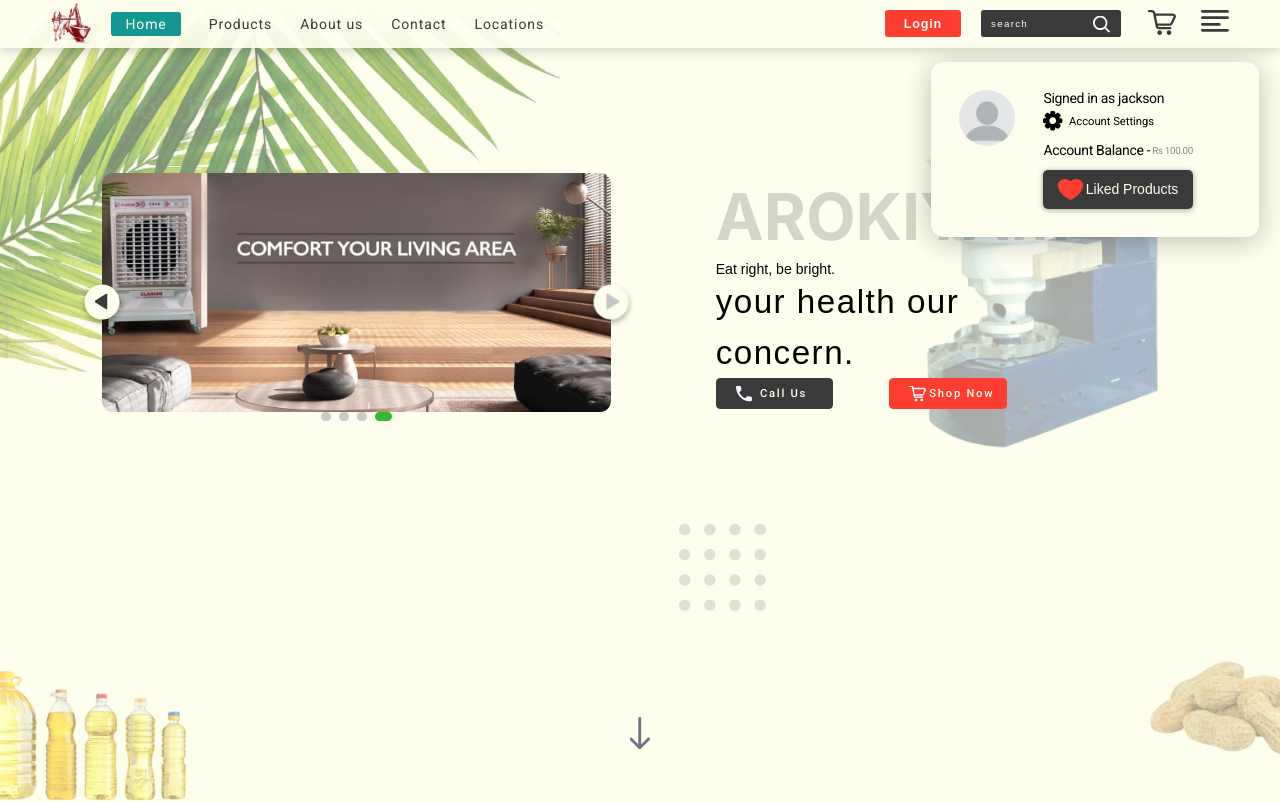
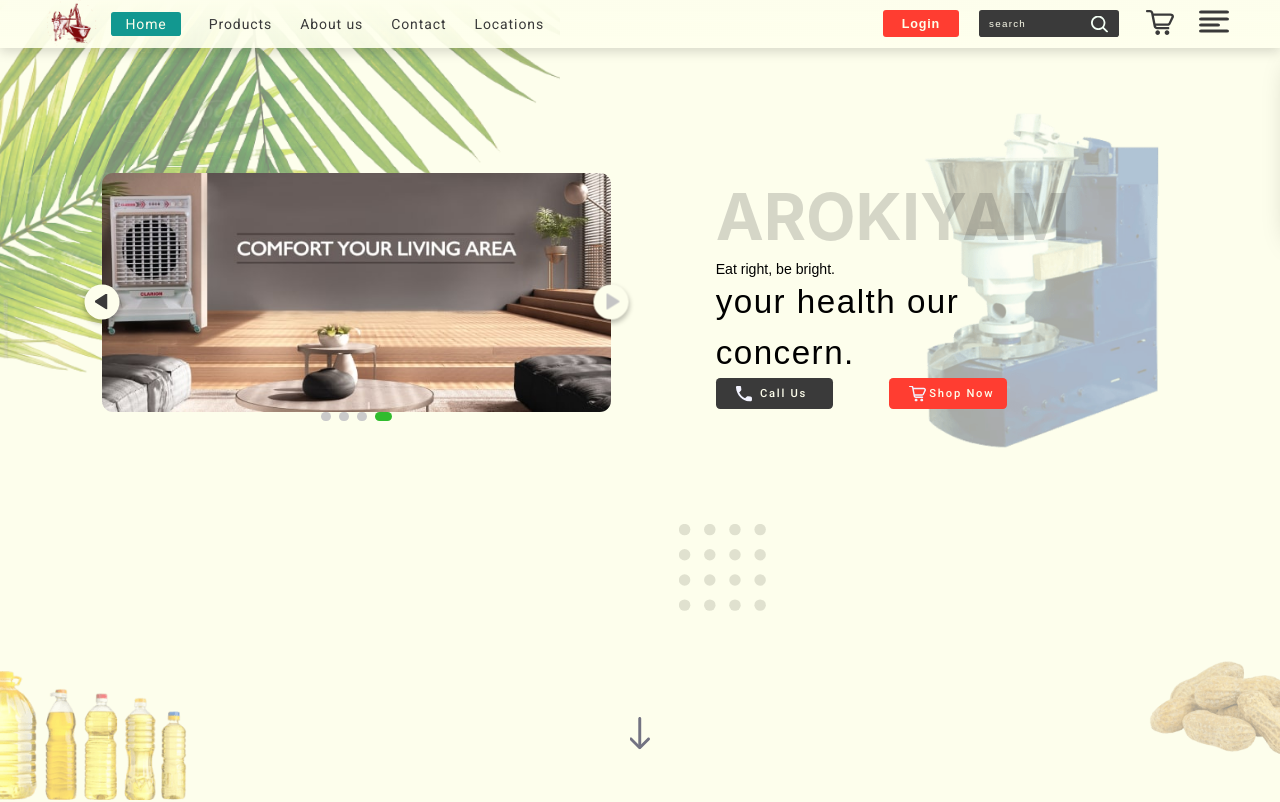
Before and after one commit to jacksonnadar/e-commerce-arokiyam, a React (Create React App) app: page / in a window 1280 px wide. Shown: the top 802 px of the page. Built offline with nearby package versions, Linux system fonts and the light colour scheme; a web font is replaced by a local one.

Commit message:
animation added

```diff
--- a/src/assets/components/Header/Header.scss
+++ b/src/assets/components/Header/Header.scss
@@ -120,6 +120,42 @@
         .cart {
           margin-right: 1.8rem;
         }
+        .ham-menu {
+          display: flex;
+          flex-direction: column;
+          justify-content: space-between;
+          min-height: 23px;
+          width: 30px;
+
+          .bar {
+            height: 3.9px;
+            width: 100%;
+            background-color: var(--d-grey);
+            border-radius: 4px;
+            transform: scaleY(0.8);
+            transition: all 0.5s;
+            transform-origin: center;
+          }
+          .bar:nth-child(3) {
+            width: 70%;
+            transform-origin: left;
+          }
+          .bar:nth-child(2) {
+            transform-origin: left;
+          }
+        }
+        .ham-menu-active {
+          .bar:nth-child(3),
+          .bar:nth-child(2) {
+            transform: scaleX(0);
+          }
+          .bar:nth-child(1) {
+            transform: rotateZ(45deg) translate(5px, 9.5px) scaleX(1.1);
+          }
+          .bar:nth-child(4) {
+            transform: rotateZ(-45deg) translate(5px, -9.5px) scaleX(1.1);
+          }
+        }
         .ham-menu,
         .cart {
           cursor: pointer;
--- a/src/assets/components/Header/Header.tsx
+++ b/src/assets/components/Header/Header.tsx
@@ -1,4 +1,4 @@
-import React, { useRef, useState } from 'react';
+import React, { useState } from 'react';
 import NavLinks from './NavLinks';
 
 import logo from '../../images/pngs/logo.png';
@@ -9,7 +9,6 @@
 export interface Props {}
 
 const Header: React.FC<Props> = () => {
-  const menuRef = useRef<HTMLDivElement | null>(null);
   const [isMenuActive, setIsMenuActive] = useState(false);
   const menuClickHandler = () => {
     setIsMenuActive(!isMenuActive);
@@ -36,25 +35,14 @@
                 />
               </svg>
             </div>
-            <div className="ham-menu" onClick={menuClickHandler}>
-              <svg viewBox="0 0 30 24" fill="none">
-                <rect width="29.8571" height="3" rx="1.5" fill="#3A3A3A" />
-                <rect
-                  y="6.76007"
-                  width="29.8571"
-                  height="3"
-                  rx="1.5"
-                  fill="#3A3A3A"
-                />
-                <rect y="14" width="21" height="3" rx="1.5" fill="#3A3A3A" />
-                <rect
-                  y="20.2803"
-                  width="29.8571"
-                  height="3"
-                  rx="1.5"
-                  fill="#3A3A3A"
-                />
-              </svg>
+            <div
+              className={isMenuActive ? 'ham-menu ham-menu-active' : 'ham-menu'}
+              onClick={menuClickHandler}
+            >
+              <div className="bar"></div>
+              <div className="bar"></div>
+              <div className="bar"></div>
+              <div className="bar"></div>
             </div>
           </div>
         </section>
@@ -62,7 +50,8 @@
       <Menu isMenuActive={isMenuActive} />
 
       <div
-        className={!isMenuActive ? 'overlay overlay-active' : 'overlay'}
+        className={isMenuActive ? 'overlay overlay-active' : 'overlay'}
+        onClick={() => setIsMenuActive(false)}
       ></div>
     </header>
   );
--- a/src/assets/components/Header/Menu/Menu.scss
+++ b/src/assets/components/Header/Menu/Menu.scss
@@ -12,8 +12,10 @@
   transition: transform 0.5s cubic-bezier(0, 0.06, 0.37, 1.19);
   @include ipadpro {
     right: 0rem;
-    top: var(--header-height);
-    min-height: calc(100vh - var(--header-height));
+    transform: translateX(-100%);
+    top: 0;
+    left: 0;
+    min-height: 100vh;
     width: 50vw;
   }
   @include mobile {
--- a/src/assets/components/Header/Menu/Menu.tsx
+++ b/src/assets/components/Header/Menu/Menu.tsx
@@ -9,7 +9,7 @@
 
 const Menu: React.FC<Props> = ({ isMenuActive }) => {
   return (
-    <div className={isMenuActive ? 'Menu' : 'Menu active-menu'}>
+    <div className={!isMenuActive ? 'Menu' : 'Menu active-menu'}>
       <section className="top">
         <div className="profile-pic">
           <img src={avatar} alt="" />
--- a/src/assets/components/SingleDetail/SingleDetail.scss
+++ b/src/assets/components/SingleDetail/SingleDetail.scss
@@ -24,6 +24,7 @@
       white-space: nowrap;
       overflow: hidden;
       text-overflow: ellipsis;
+      transform: translate(-2rem, 0);
     }
     .description {
       font-weight: 300;
@@ -32,6 +33,7 @@
       text-align: right;
       letter-spacing: 0.065em;
       overflow: hidden;
+      transform: translate(-3rem, 0);
     }
   }
   .image {
@@ -42,7 +44,8 @@
       height: auto;
       object-fit: cover;
       opacity: 0;
-      transition: opacity 0.5s;
+
+      transform: translate(3rem, 0);
     }
   }
   button.shop-now {
@@ -58,6 +61,7 @@
     font-weight: bold;
     font-size: 0.9rem;
     letter-spacing: 0.065em;
+    transform: translateY(2rem);
     @include ipadpro {
       width: 12rem;
       height: 2.5rem;
@@ -72,9 +76,11 @@
   .text {
     .title {
       text-align: left;
+      transform: translate(2rem, 0);
     }
     .description {
       text-align: left;
+      transform: translate(2rem, 0);
     }
     button.shop-now {
       align-self: flex-start;
@@ -83,6 +89,9 @@
   .image {
     display: flex;
     justify-content: flex-end;
+    img {
+      transform: translate(-3rem, 0);
+    }
   }
 }
 .SingleDetail,
@@ -91,8 +100,17 @@
     flex-direction: column-reverse;
   }
   .text {
+    .active {
+      opacity: 1 !important;
+      transform: translate(0, 0) !important;
+    }
     .title {
+      opacity: 0;
+      transition: all 1s;
+
       @include ipadpro {
+        transition: all 1s 0.5s;
+        transform: translate(0, -2rem);
         text-align: center;
         margin: 2rem 0 2rem 0;
         font-size: 2rem;
@@ -102,16 +120,23 @@
       }
     }
     .description {
+      opacity: 0;
+      transition: all 0.7s cubic-bezier(0.075, 0.82, 0.165, 1) 0.7s;
       @include ipadpro {
+        transition-delay: 1s;
         text-align: center;
         font-size: 1.1rem;
+        transform: translate(0, -2rem);
       }
       @include mobile {
         font-size: 0.9rem;
       }
     }
     button.shop-now {
+      opacity: 0;
+      transition: all 0.7s cubic-bezier(0.075, 0.82, 0.165, 1) 01s;
       @include ipadpro {
+        transition-delay: 1.3s;
         align-self: center;
       }
     }
@@ -122,9 +147,15 @@
       min-height: 100%;
     }
     img {
+      transition: all 1s;
       @include ipadpro {
+        transform: translate(0, -2rem);
         width: 100%;
       }
     }
+    .img-active {
+      opacity: 1;
+      transform: translate(0, 0);
+    }
   }
 }
--- a/src/assets/components/SingleDetail/SingleDetail.tsx
+++ b/src/assets/components/SingleDetail/SingleDetail.tsx
@@ -1,5 +1,5 @@
 // import gsap from 'gsap';
-import React, { useEffect, useRef } from 'react';
+import React, { useEffect, useRef, useState } from 'react';
 import { Detail } from '../DetailsSection/DetailsSection';
 import './SingleDetail.scss';
 
@@ -11,15 +11,14 @@
 const SingleDetail: React.FC<SingleDetailProps> = ({ detail, index }) => {
   const imgRef = useRef<HTMLImageElement | null>(null);
   const singleDetailRef = useRef<HTMLDivElement | null>(null);
-
+  const [cameIntoView, setCameIntoView] = useState(false);
   useEffect(() => {
     let observer = new IntersectionObserver(
       (entries, observer) => {
         entries.forEach((entry) => {
           if (entry.isIntersecting) {
             imgRef.current!.src = detail.image;
-            imgRef.current!.classList.remove('blur');
-            imgRef.current!.style.opacity = '1';
+            setCameIntoView(true);
             observer.disconnect();
           }
         });
@@ -35,12 +34,23 @@
       ref={singleDetailRef}
     >
       <div className="text">
-        <h1 className="title">{detail.title}</h1>
-        <p className="description">{detail.description}</p>
-        <button className="shop-now">Shop Now</button>
+        <h1 className={cameIntoView ? 'active title' : 'title'}>
+          {detail.title}
+        </h1>
+        <p className={cameIntoView ? 'active description' : 'description'}>
+          {detail.description}
+        </p>
+        <button className={cameIntoView ? 'active shop-now' : 'shop-now'}>
+          Shop Now
+        </button>
       </div>
       <div className="image">
-        <img alt="" src={detail.imageSmall} className="blur" ref={imgRef} />
+        <img
+          alt=""
+          src={detail.imageSmall}
+          className={cameIntoView ? 'img-active' : 'blur'}
+          ref={imgRef}
+        />
       </div>
     </div>
   );
--- a/src/assets/scss/App.scss
+++ b/src/assets/scss/App.scss
@@ -1,5 +1,5 @@
 .blur {
-  filter: blur(2px);
+  filter: blur(10px);
 }
 .App {
   overflow-x: hidden;
```
Also changed, not shown: 1 other file (tests, documents, lock files or other folders).
